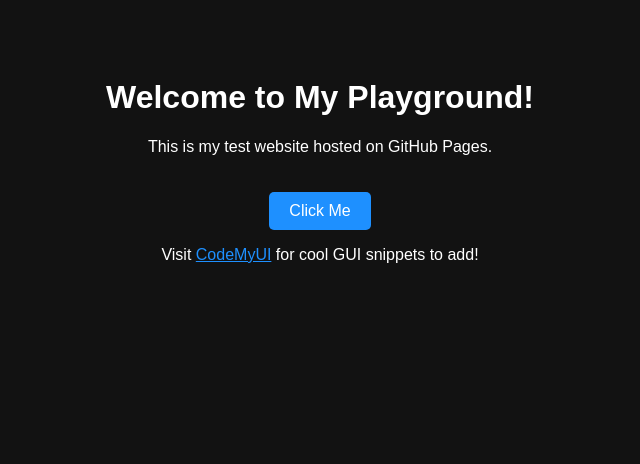
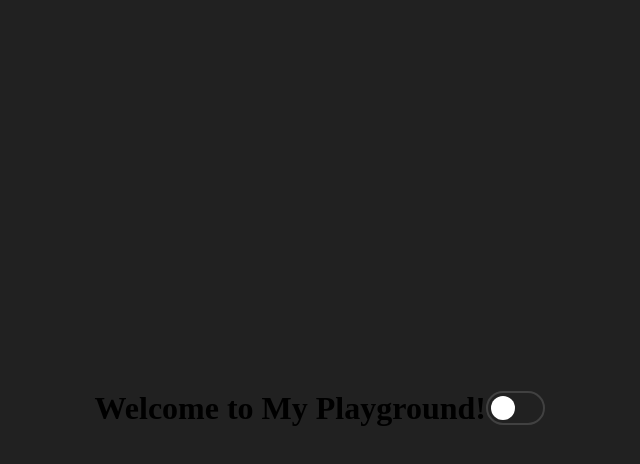
Before and after one commit to MrMausl/MrMausl.github.io, a plain HTML site: page index.html in a window 1280 px wide. Shown: the whole page, without its empty margins (320-960 px from the left). Drawn offline with Linux system fonts and the light colour scheme.

Commit message:
Update index.html

```diff
--- a/index.html
+++ b/index.html
@@ -5,35 +5,72 @@
     <meta name="viewport" content="width=device-width, initial-scale=1.0">
     <title>My Playground</title>
     <style>
+        /* Existing styles... */
+
+        /* Toggle button styles */
         body {
-            background-color: #121212;
-            color: #ffffff;
-            font-family: Arial, sans-serif;
-            text-align: center;
-            padding: 50px;
+            background-color: #212121;
+            display: flex;
+            height: 100vh;
+            justify-content: center;
+            align-items: center;
+            overflow: hidden;
         }
-        a {
-            color: #1E90FF;
+
+        .switch {
+            font-size: 17px;
+            position: relative;
+            display: inline-block;
+            width: 3.5em;
+            height: 2em;
         }
-        button {
-            padding: 10px 20px;
-            background-color: #1E90FF;
-            color: white;
-            border: none;
-            border-radius: 5px;
+
+        .switch input {
+            opacity: 0;
+            width: 0;
+            height: 0;
+        }
+
+        .slider {
+            position: absolute;
             cursor: pointer;
-            font-size: 16px;
-            margin-top: 20px;
+            inset: 0;
+            border: 2px solid #414141;
+            border-radius: 50px;
+            transition: all 0.4s cubic-bezier(0.175, 0.885, 0.32, 1.275);
         }
-        button:hover {
-            background-color: #63B3ED;
+
+        .slider:before {
+            position: absolute;
+            content: "";
+            height: 1.4em;
+            width: 1.4em;
+            left: 0.2em;
+            bottom: 0.2em;
+            background-color: white;
+            border-radius: inherit;
+            transition: all 0.4s cubic-bezier(0.23, 1, 0.320, 1);
+        }
+
+        .switch input:checked + .slider {
+            box-shadow: 0 0 20px rgba(9, 117, 241, 0.8);
+            border: 2px solid #0974f1;
+        }
+
+        .switch input:checked + .slider:before {
+            transform: translateX(1.5em);
         }
     </style>
 </head>
 <body>
     <h1>Welcome to My Playground!</h1>
-    <p>This is my test website hosted on GitHub Pages.</p>
-    <button onclick="alert('Hello, world!')">Click Me</button>
-    <p>Visit <a href="https://codemyui.com" target="_blank">CodeMyUI</a> for cool GUI snippets to add!</p>
+
+    <!-- Existing content... -->
+
+    <!-- Toggle Button -->
+    <label class="switch">
+        <input type="checkbox">
+        <span class="slider"></span>
+    </label>
 </body>
 </html>
```
